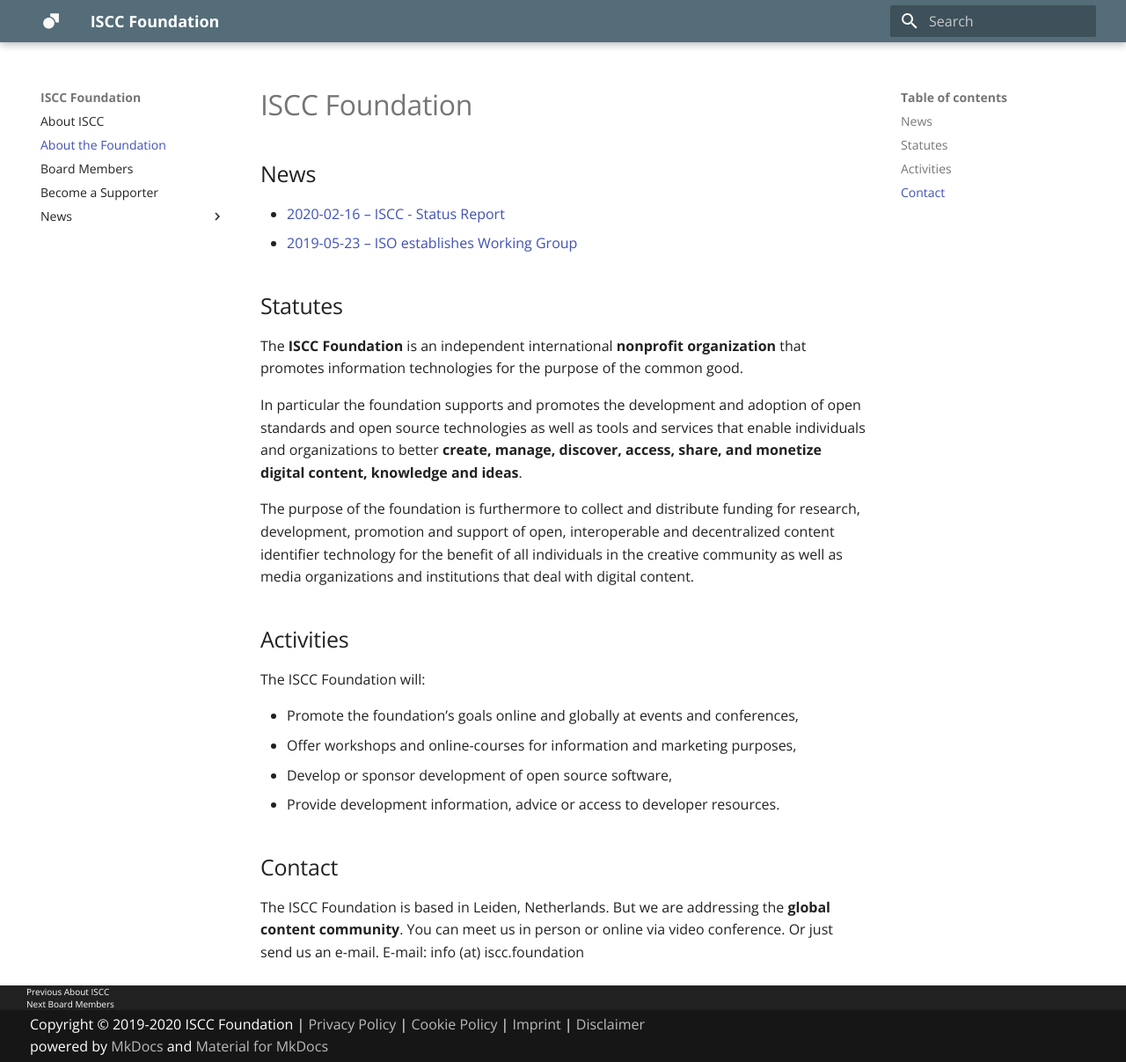
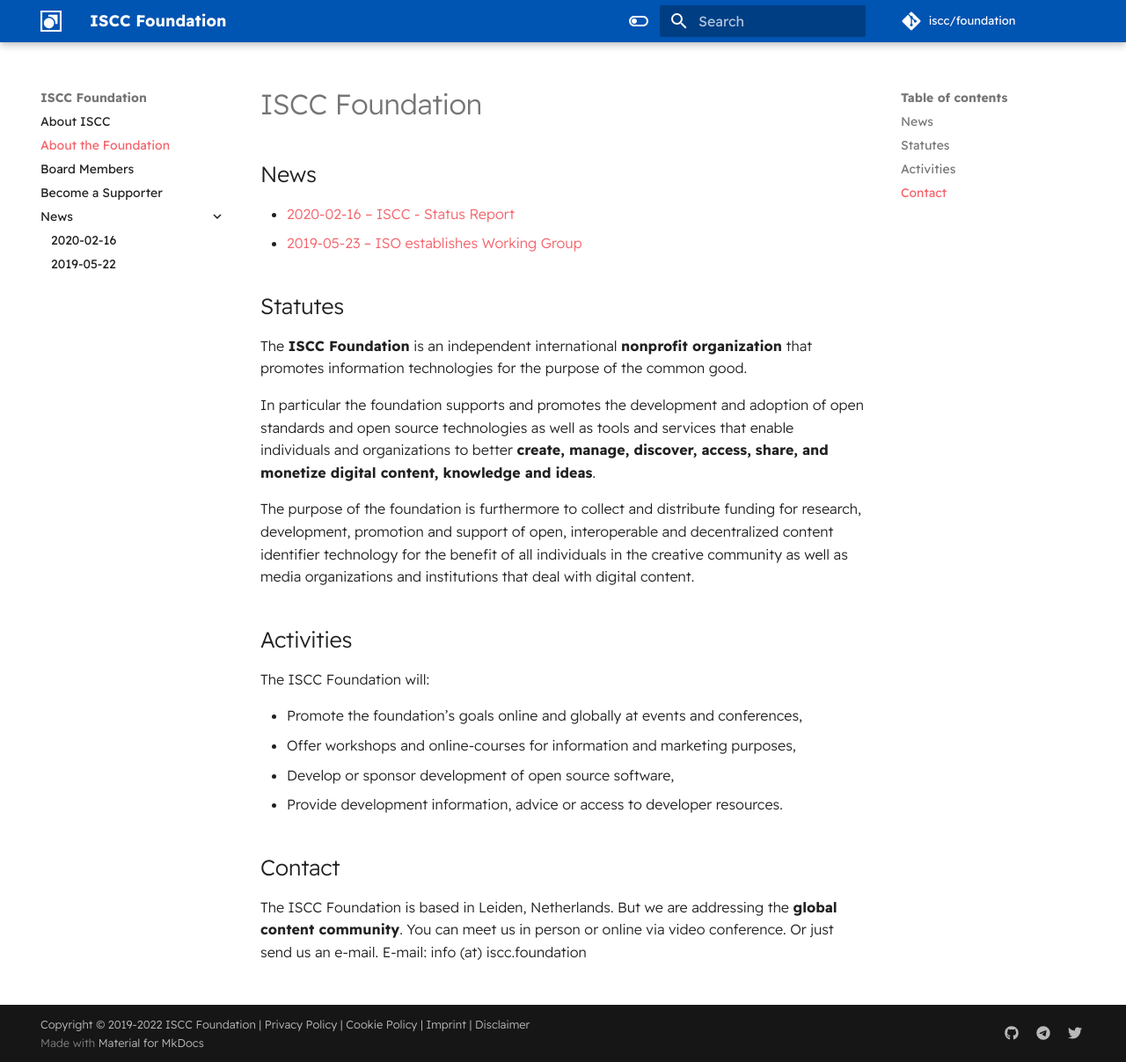
Before and after one commit to iscc/foundation, an MkDocs documentation site: the page built from docs/index.md, in a window 1280 px wide and 1207 px high. Shown: the whole window at 88% size. Built offline with MkDocs 1.6.1 and Material for MkDocs 9.7.7, drawn with Linux system fonts in a browser that asks for light colours; comment, search, counter and statistics services are not loaded.

Commit message:
Match style to other sites.

```diff
--- /dev/null
+++ b/docs/overrides/partials/integrations/analytics/custom.html
@@ -0,0 +1 @@
+<script defer data-domain="iscc.foundation" src="https://stats.iscc.codes/js/plausible.js"></script>
--- a/docs/styles/extra.css
+++ b/docs/styles/extra.css
@@ -19,3 +19,39 @@
   height: 100%;
   border: 0;
 }
+
+[data-md-color-scheme="default"] {
+  --md-primary-fg-color:               #0054b2;
+  --md-primary-fg-color--light:        #7ac2f7;
+  --md-primary-fg-color--dark:         #123663;
+
+  --md-accent-fg-color:                #f56169;
+  --md-accent-bg-color:                #a6db50;
+  --md-typeset-a-color:                #f56169;
+
+}
+
+[data-md-color-scheme="slate"] {
+  --md-primary-fg-color:               #0054b2;
+  --md-primary-fg-color--light:        #7ac2f7;
+  --md-primary-fg-color--dark:         #123663;
+  --md-accent-fg-color:                #f56169;
+  --md-accent-bg-color:                #a6db50;
+
+  --md-typeset-a-color:                #a6db50;
+  --md-default-fg-color--light:        #a6db50;
+}
+
+
+.md-typeset {
+    font-weight: 200;
+}
+
+.md-typeset code {
+    font-size:.6rem;
+}
+
+.doc-heading code {
+    font-weight: bold;
+    font-size: 0.9rem;
+}
--- a/mkdocs.yml
+++ b/mkdocs.yml
@@ -4,33 +4,50 @@
 site_author: 'Sebastian Posth, Titusz Pan'
 site_url: 'https://iscc.foundation'
 
+# Repository
+repo_name: 'iscc/foundation'
+repo_url: 'https://github.com/iscc/foundation'
+edit_uri: 'edit/main/docs/'
+
 # Copyright
-copyright: 'Copyright © 2019-2020 ISCC Foundation'
+copyright: 'Copyright © 2019-2022 ISCC Foundation
+| <a href="https://iscc.foundation/privacy">Privacy Policy</a>
+| <a href="https://iscc.foundation/cookies">Cookie Policy</a>
+| <a href="https://iscc.foundation/imprint">Imprint</a>
+| <a href="https://iscc.foundation/disclaimer">Disclaimer</a>'
 
 # Docs and Theme
 theme:
-    name: 'material'
-    custom_dir: 'theme'
-    language: 'en'
-    favicon: 'images/favicon.ico'
-    logo: 'images/iscc-icon-white.svg'
-    feature:
-        tabs: false
-    palette:
-        primary: 'Blue Grey'
-        accent: 'pink'
-    font:
-        text: 'Open Sans'
-        code: 'Source Code Pro'
+  name: material
+  custom_dir: docs/overrides
+  language: en
+  logo: images/iscc-logo-icon-white.svg
+  favicon: images/iscc-logo-icon-black.svg
+  font:
+    text: Readex Pro
+    code: JetBrains Mono
+  palette:
+    - scheme: default
+      toggle:
+        icon: material/toggle-switch-off-outline
+        name: Switch to dark mode
+    - scheme: slate
+      toggle:
+        icon: material/toggle-switch
+        name: Switch to light mode
+  features:
+    - navigation.indexes
+    - navigation.tracking
+    - navigation.expand
 
 nav:
-    - About ISCC: iscc.md
-    - About the Foundation: index.md
-    - Board Members: board.md
-    - Become a Supporter: support.md
-    - News:
-          - "2020-02-16": news/2020-02-16.md
-          - "2019-05-22": news/2019-05-23.md
+  - About ISCC: iscc.md
+  - About the Foundation: index.md
+  - Board Members: board.md
+  - Become a Supporter: support.md
+  - News:
+      - "2020-02-16": news/2020-02-16.md
+      - "2019-05-22": news/2019-05-23.md
 
 extra_css:
   - 'styles/extra.css'
@@ -41,4 +58,15 @@
   - pymdownx.tabbed
   - markdown.extensions.meta
   - markdown.extensions.toc:
-        permalink: '#'
+      permalink: '#'
+
+extra:
+  social:
+    - icon: fontawesome/brands/github
+      link: https://github.com/iscc
+    - icon: fontawesome/brands/telegram
+      link: https://t.me/iscc_dev
+    - icon: fontawesome/brands/twitter
+      link: https://twitter.com/iscc_foundation
+  analytics:
+    provider: custom
--- a/theme/partials/footer.html
+++ /dev/null
@@ -1,60 +0,0 @@
-{% import "partials/language.html" as lang with context %}
-<footer class="md-footer">
-  {% if page.previous_page or page.next_page %}
-    <div class="md-footer-nav">
-      <nav class="md-footer-nav__inner md-grid">
-        {% if page.previous_page %}
-          <a href="{{ page.previous_page.url | url }}" title="{{ page.previous_page.title }}" class="md-flex md-footer-nav__link md-footer-nav__link--prev" rel="prev">
-            <div class="md-flex__cell md-flex__cell--shrink">
-              <i class="md-icon md-icon--arrow-back md-footer-nav__button"></i>
-            </div>
-            <div class="md-flex__cell md-flex__cell--stretch md-footer-nav__title">
-              <span class="md-flex__ellipsis">
-                <span class="md-footer-nav__direction">
-                  {{ lang.t("footer.previous") }}
-                </span>
-                {{ page.previous_page.title }}
-              </span>
-            </div>
-          </a>
-        {% endif %}
-        {% if page.next_page %}
-          <a href="{{ page.next_page.url | url }}" title="{{ page.next_page.title }}" class="md-flex md-footer-nav__link md-footer-nav__link--next" rel="next">
-            <div class="md-flex__cell md-flex__cell--stretch md-footer-nav__title">
-              <span class="md-flex__ellipsis">
-                <span class="md-footer-nav__direction">
-                  {{ lang.t("footer.next") }}
-                </span>
-                {{ page.next_page.title }}
-              </span>
-            </div>
-            <div class="md-flex__cell md-flex__cell--shrink">
-              <i class="md-icon md-icon--arrow-forward md-footer-nav__button"></i>
-            </div>
-          </a>
-        {% endif %}
-      </nav>
-    </div>
-  {% endif %}
-  <div class="md-footer-meta md-typeset">
-    <div class="md-footer-meta__inner md-grid">
-      <div class="md-footer-copyright">
-        {% if config.copyright %}
-          <div class="md-footer-copyright__highlight">
-            {{ config.copyright }} |
-              <a href="/privacy">Privacy Policy</a> |
-              <a href="/cookies">Cookie Policy</a> |
-              <a href="/imprint">Imprint</a> |
-              <a href="/disclaimer">Disclaimer</a>
-          </div>
-        {% endif %}
-        powered by
-        <a href="https://www.mkdocs.org">MkDocs</a>
-        and
-        <a href="https://squidfunk.github.io/mkdocs-material/">
-          Material for MkDocs</a>
-      </div>
-      {% include "partials/social.html" %}
-    </div>
-  </div>
-</footer>
```
Also changed, not shown: docs/images/favicon.ico (deleted), docs/images/iscc-logo-icon-black.svg (added), docs/images/iscc-logo-icon-white.svg (added), 1 other file.
